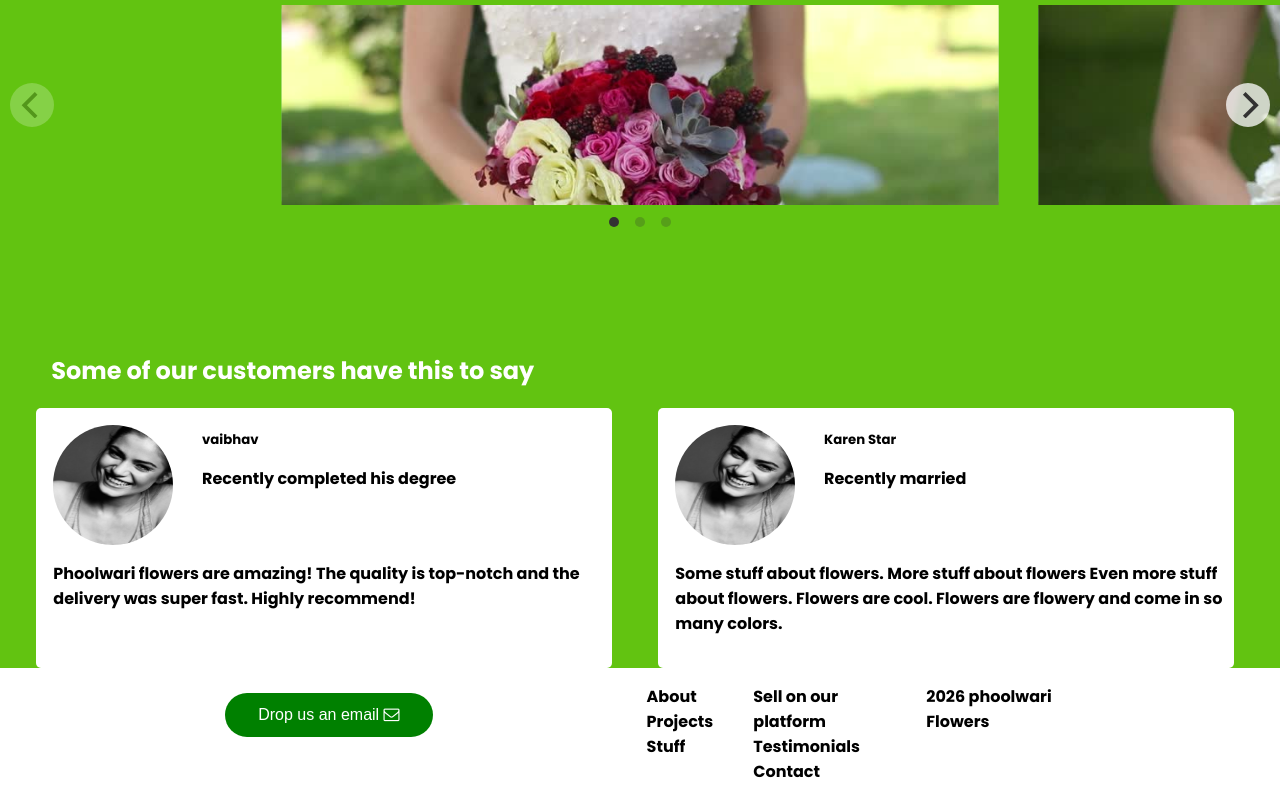
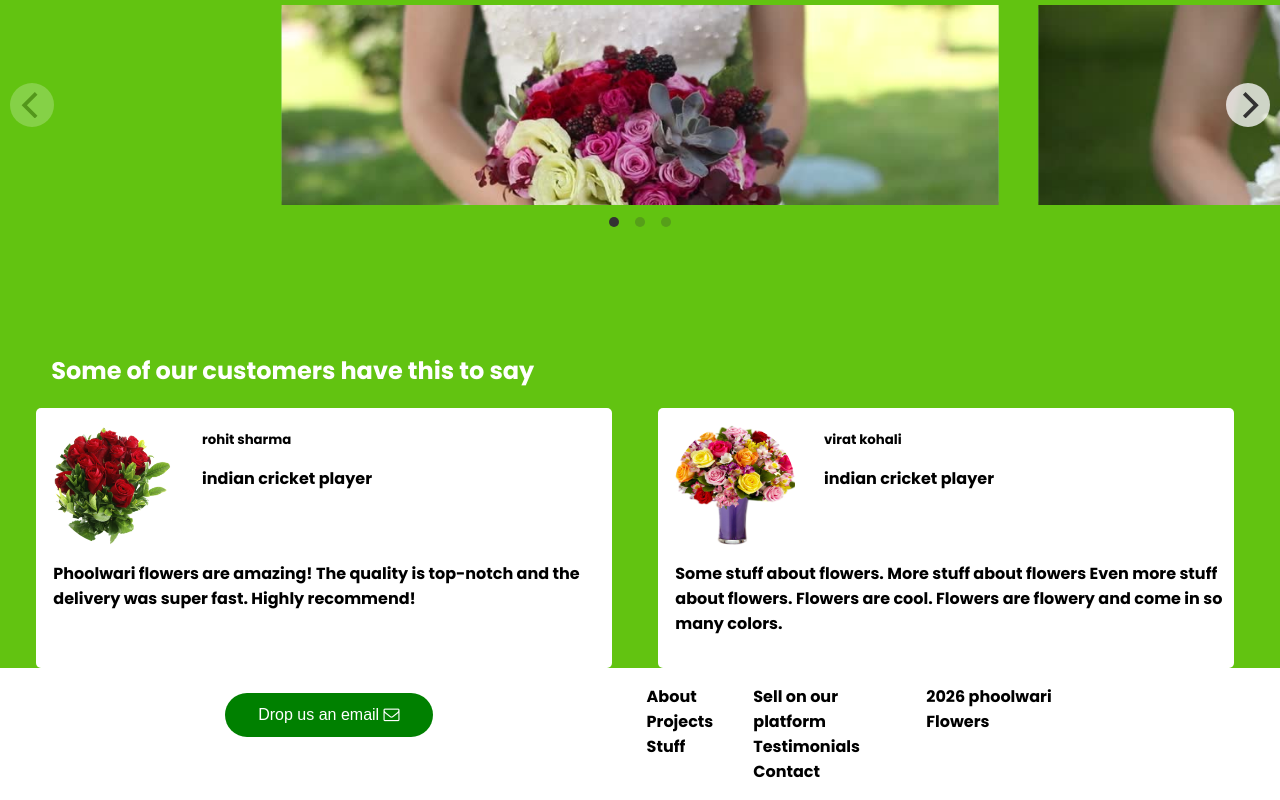
Before and after one commit to mayurikhandagale/Flower-e-shop, a plain HTML site: page index.html in a window 1280 px wide. Shown: the part 1743-2543 px from the top of the page. Drawn offline with nearby package versions, Linux system fonts and the light colour scheme.

Commit message:
Initial commit

```diff
--- a/index.html
+++ b/index.html
@@ -173,10 +173,10 @@
             <div class="two-users">
                 <div class="user">
                     <div class="header-description">
-                        <img src="img/user.jpeg" alt="">
+                        <img src="img/boquet.png" alt="">
                         <div class="user-text">
-                            <h5>vaibhav</h5>
-                            <p>Recently completed his degree</p>
+                            <h5>rohit sharma</h5>
+                            <p>indian cricket player</p>
 
                         </div>
                     </div>
@@ -186,10 +186,10 @@
                 </div>
                 <div class="user">
                     <div class="header-description">
-                        <img src="img/user.jpeg" alt="">
+                        <img src="img/flower1.png" alt="">
                         <div class="user-text">
-                            <h5>Karen Star</h5>
-                            <p>Recently married</p>
+                            <h5>virat kohali</h5>
+                            <p>indian cricket player</p>
 
                         </div>
                     </div>
```
Also changed, not shown: img/map.png (deleted), 2 other files.
